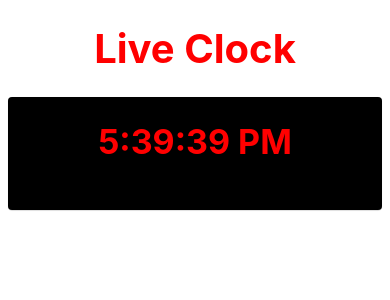
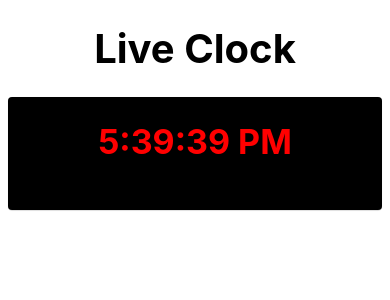
Before and after one commit to D-Coder135/LiveClock_React-Native, a React Native app: screen / in a window 390 px wide. Shown: the top 300 px of the page. Built offline with nearby package versions, Linux system fonts and the light colour scheme.

Commit message:
update the color property for the paragraph attribute of the const styles field

```diff
--- a/App.js
+++ b/App.js
@@ -34,6 +34,6 @@ const styles = StyleSheet.create({
     fontSize: 40,
     fontWeight: 'bold',
     textAlign: 'center',
-    color: 'red'
+    color: 'black'
   },
 });
```
